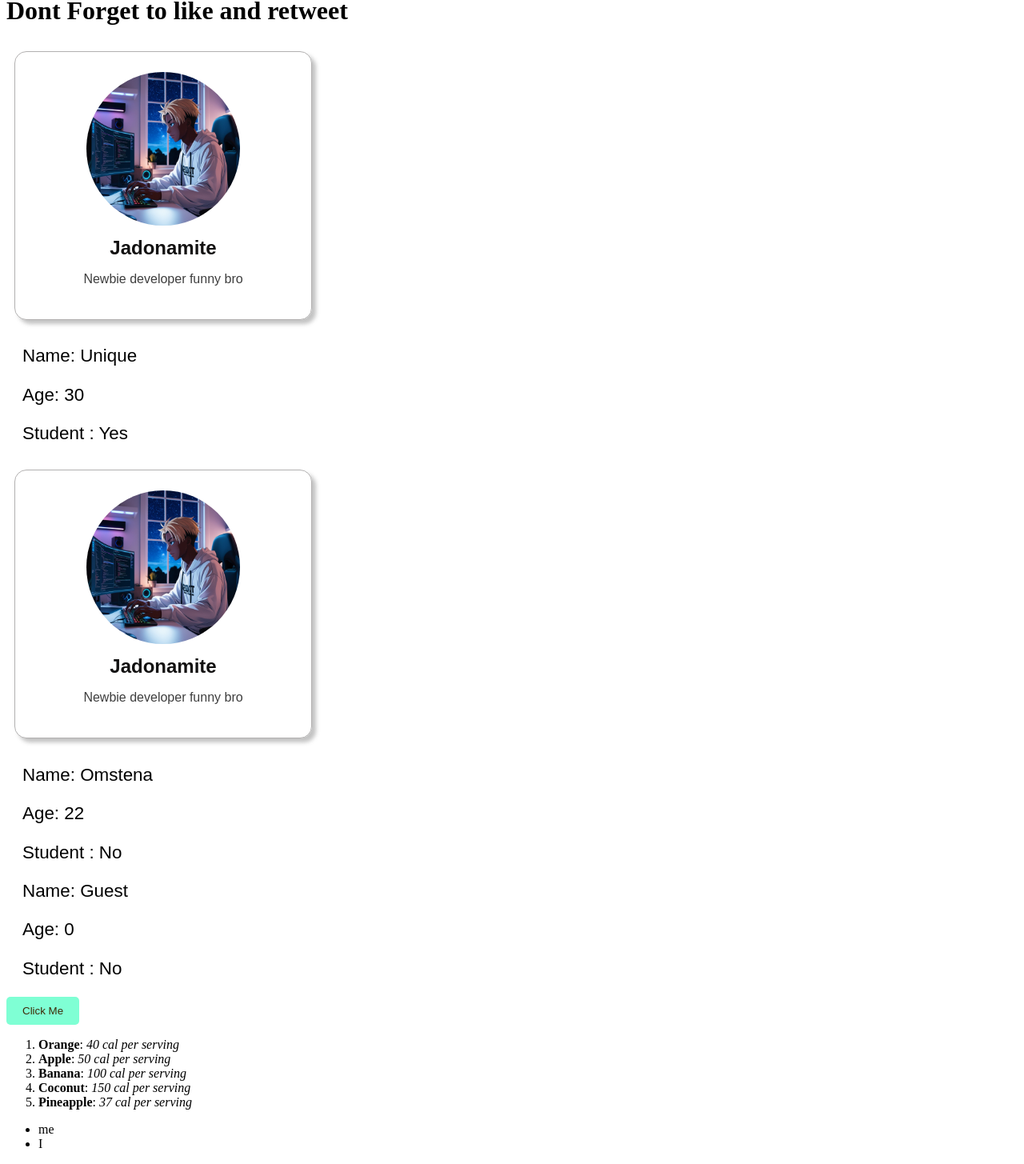
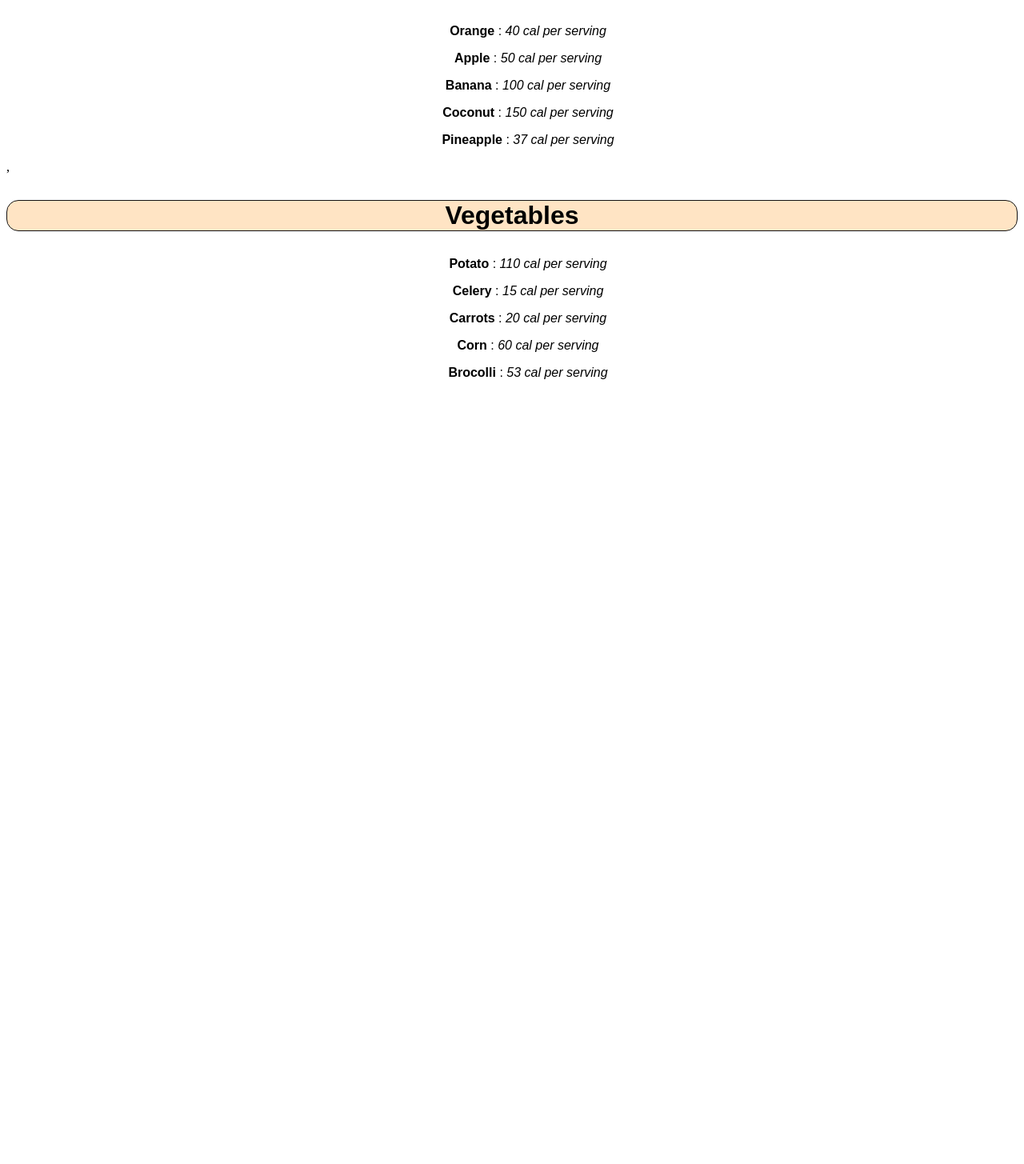
Before and after one commit to jadonamite/React, a React (Vite) app: page / in a window 1280 px wide. Shown: the part 73-1528 px from the top of the page at 80% size. After the commit the page ends 800 px from the top, so only its background shows below. Built offline with nearby package versions, Linux system fonts and the light colour scheme.

Commit message:
A lot on listOnReact

```diff
--- a/src/App.jsx
+++ b/src/App.jsx
@@ -1,22 +1,42 @@
-import Card from "./Card.jsx"
-import Button from "./Button.jsx"
-import Students from "./Students.jsx"
-import List from "./list.jsx"
+import Card from "./Card.jsx";
+import Button from "./Button.jsx";
+import Students from "./Students.jsx";
+import List from "./list.jsx";
 import UserGreeting from "./UserGreeting.jsx";
 function App() {
-    return (
-        <>
-         <UserGreeting isLoggedIn = {false} username = "Jadonamite" />
-        <h1>Dont Forget to like and retweet</h1>
-        <Card/>
-        <Students name="Unique" age ={30} isStudent = {true} />
-        <Card/>
-        <Students name="Omstena" age={22} isStudent = {false}/>
-        <Students/>
-        <Button/>
-        <List/>
-        </>
-    );
+   const fruits = [
+      { id: 1, name: "Orange", calories: 40 },
+      { id: 2, name: "Apple", calories: 50 },
+      { id: 3, name: "Banana", calories: 100 },
+      { id: 4, name: "Coconut", calories: 150 },
+      { id: 5, name: "Pineapple", calories: 37 },
+   ];
+   const vegetables = [
+      { id: 6, name: " Potato", calories: 110 },
+      { id: 7, name: "Celery", calories: 15 },
+      { id: 8, name: "Carrots", calories: 20 },
+      { id: 9, name: "Corn", calories: 60 },
+      { id: 10, name: "Brocolli", calories: 53 },
+   ];
 
+   //    return (
+   //       <>
+   //          {fruits.length > 0 ? <List items={fruits} Category="Fruits" /> : null}
+   //          {vegetables.length > 0 ? (
+   //             <List items={vegetables} Category="Vegetables" />
+   //          ) : null}
+   //       </>
+   //    );
+
+   // Or shortcircuit it as :
+
+   return (
+      <>
+         {fruits.length > 0 && <List items={fruits} category="Fruit" />},
+         {vegetables.length > 0 && (
+            <List items={vegetables} category="Vegetables" />
+         )}
+      </>
+   );
 }
-export default App
+export default App;
--- a/src/index.css
+++ b/src/index.css
@@ -1,5 +1,4 @@
-
-.card{
+.card {
    border: 1px solid #9f9d9dcc;
    border-radius: 15px;
    box-shadow: 5px 5px 5px #7070706b;
@@ -9,19 +8,40 @@
    max-width: 20rem;
    display: inline-block;
 }
-.card .cardImage{
-
+.card .cardImage {
    max-width: 60%;
-  height:auto;
+   height: auto;
    border-radius: 50%;
    margin-bottom: 10px;
 }
-.card .cardTitle{
-  font-family:Arial, Helvetica, sans-serif;
-  margin:0;
+.card .cardTitle {
+   font-family: Arial, Helvetica, sans-serif;
+   margin: 0;
    color: #121111;
 }
-.card .cardText{
+.card .cardText {
    font-family: Arial, Helvetica, sans-serif;
-    color: #1d1d1dda;;
+   color: #1d1d1dda;
 }
+.list-category {
+   font-size: 2em;
+   font-weight: bold;
+   border: 1px solid #121111;
+   border-radius: 15px;
+   background-color: bisque;
+}
+.list-category,
+.list-item li {
+   font-family: Arial, Helvetica, sans-serif;
+   text-align: center;
+   list-style: none;
+}
+.list-item {
+   display: grid;
+   gap: 1rem;
+}
+.list-item li:hover {
+   transform: scale(0.8);
+   color: rgb(114, 111, 107);
+   cursor: pointer;
+}
--- a/src/list.jsx
+++ b/src/list.jsx
@@ -1,40 +1,30 @@
-function List(){
+// refer to the initial commit "Introduction to List (20/11) for further understanding"
+import PropTypes from "prop-types";
 
-    const fruits = [
-        {id: 1, name:"Orange", calories: 40},
-        {id: 2,name:"Apple", calories: 50},
-        {id: 3,name:"Banana", calories: 100},
-        {id: 4,name:"Coconut", calories: 150},
-        {id: 5,name:"Pineapple", calories: 37}];
+function List({ category = "Category", items = [] }) {
+   const Category = category;
+   const itemslist = items;
 
-
-// lets talk about sorting the object array
-
-// fruits.sort((a,b)=> a.name.localeCompare(b.name));// Will sort the list in Alphabetical Order
-// fruits.sort((a,b)=> b.name.localeCompare(a.name));// Will sort the list in Reverse Alphabetical Order
-// fruits.sort((a,b)=> a.calories-b.calories);// Will sort the list in Numerical Order
-// fruits.sort((a,b)=> a.calories-b.calories);// Will sort the list in reverse Numerical Order
-// fruits.sort((a,b)=> a.id-b.id);// Will sort the list in Numerical Order of the list id
-
-// Lets talk about Filtering
-
-// to Filter an array: lets say to filter the name array to only
-// names that are three words or less
-const names = ["me","myself","I"];
-const shortNames = names.filter(name => name.length <= 3)
-
-
-    const listItems = fruits.map(fruit => <li key = {fruit.id}>
-      <b>{fruit.name}</b>: <i>{fruit.calories} cal per serving</i>
-        </li>)
-
-
-
-    const listnames = shortNames.map( shortName=><li>{shortName}</li>)
-    return(
-        <>
-        <ol>{listItems}</ol>
-        <ul>{listnames}</ul>
-    </>);
+   const listItems = itemslist.map((item) => (
+      <li key={item.id}>
+         <b>{item.name}</b> : <i>{item.calories} cal per serving</i>
+      </li>
+   ));
+   return (
+      <>
+         <h3 className="list-category">{Category}</h3>
+         <ol className="list-item">{listItems}</ol>
+      </>
+   );
 }
-export default List
+List.propTypes = {
+   category: PropTypes.string,
+   items: PropTypes.arrayOf(
+      PropTypes.shape({
+         id: PropTypes.number,
+         name: PropTypes.string,
+         calories: PropTypes.number,
+      })
+   ),
+};
+export default List;
```
Also changed, not shown: src/Students.jsx (+14 -25 lines). Lines whose indentation alone changed are shown as unchanged.
